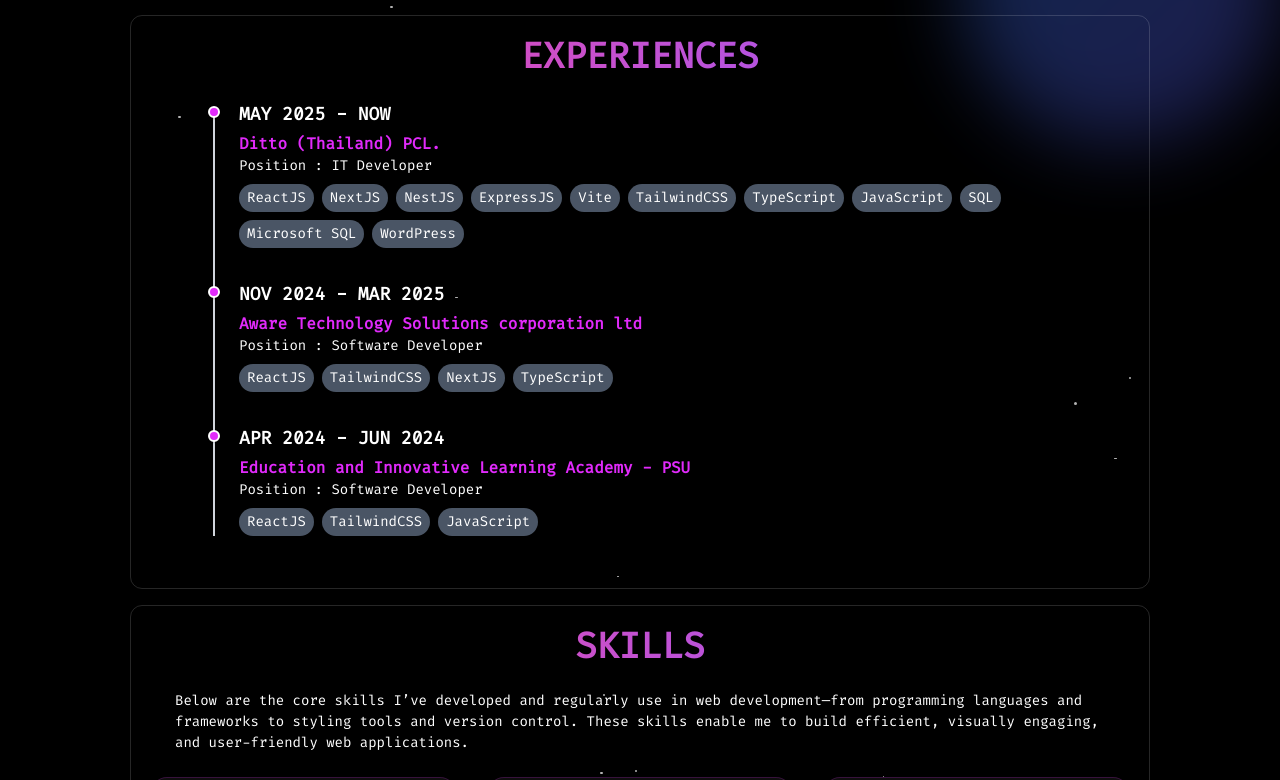
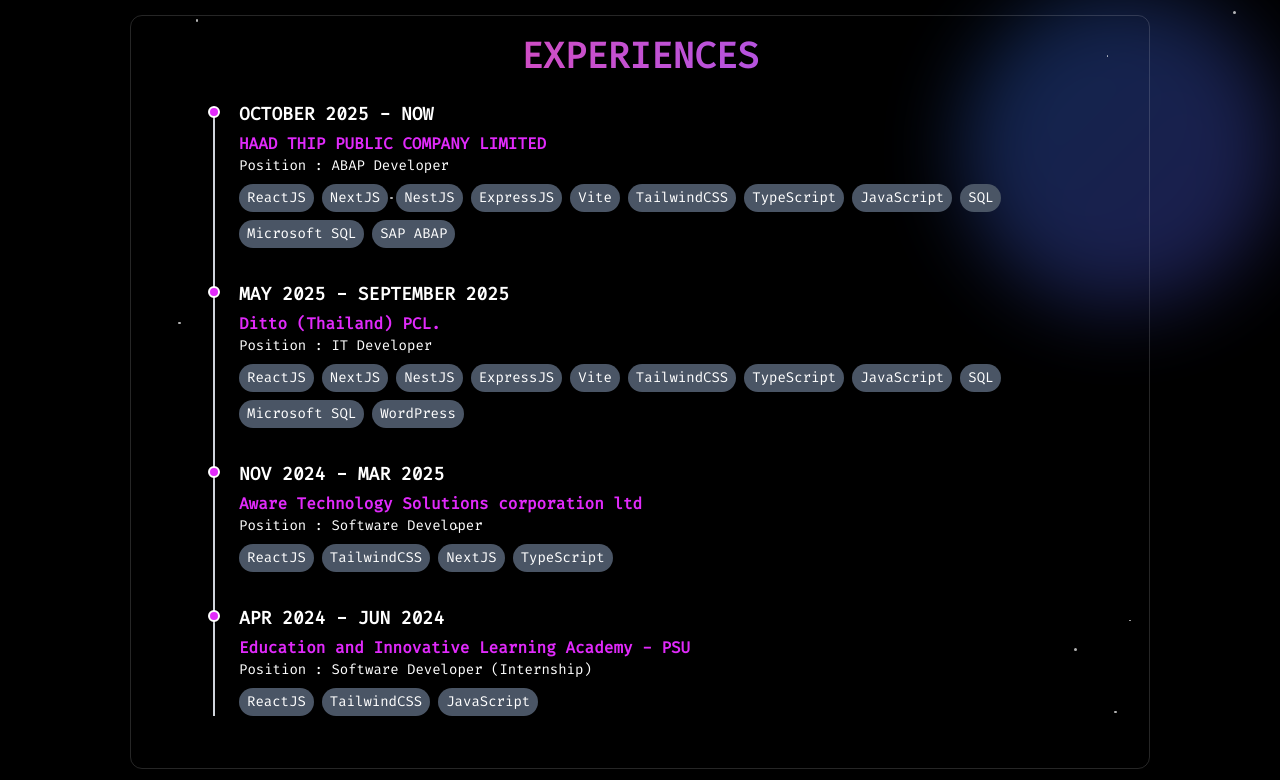
Before and after one commit to Bew60000/anw.website, a React (Vite) app: page / in a window 1280 px wide. Shown: the part 1380-2160 px from the top of the page. Built offline with nearby package versions, Linux system fonts and the light colour scheme.

Commit message:
Update New Job

```diff
--- a/src/components/content/Home.tsx
+++ b/src/components/content/Home.tsx
@@ -29,7 +29,7 @@
           </h1>
           <TypewriterEffect
             className="mb-6 text-lg font-extrabold text-cyan-500 sm:text-xl"
-            text="&gt; Full Stack developer"
+            text="&gt; ABAP Developer And Full Stack Developer"
             speed={100}
             pause={1500}
           />
--- a/src/components/magicui/scroll-based-velocity.tsx
+++ b/src/components/magicui/scroll-based-velocity.tsx
@@ -69,8 +69,8 @@
 
   const directionFactor = React.useRef<number>(1);
   useAnimationFrame((time, delta) => {
-     console.log("Current animation time:", time);
-    let moveBy = directionFactor.current * baseVelocity * (delta / (1000));
+    //  console.log("Current animation time:", time);
+    let moveBy = directionFactor.current * baseVelocity * (delta / 1000);
 
     if (velocityFactor.get() < 0) {
       directionFactor.current = -1;
@@ -110,7 +110,7 @@
   return (
     <div
       className={cn(
-        "relative w-full text-[24px] font-bold tracking-[-0.02em] text-white opacity-20 xs:text-[14px] md:leading-[1.5rem]",
+        "xs:text-[14px] relative w-full text-[24px] font-bold tracking-[-0.02em] text-white opacity-20 md:leading-[1.5rem]",
         className,
       )}
       {...props}
--- a/src/libs/Projects.ts
+++ b/src/libs/Projects.ts
@@ -1,4 +1,19 @@
 export const projects = [
+  {
+    title: "Time Sheet : Ditto",
+    description:
+      "A monthly work tracking system used for submitting tasks, reviewing progress, and approving employee time sheets. Built with a clean interface for efficient workflow and record management.",
+    techStack: [
+      "TypeScript",
+      "ReactJS",
+      "Tailwind",
+      "Vite",
+      "ExpressJS",
+      "MSSQL",
+    ],
+    link: "",
+    image: "/images/TimeSheetDitto.png",
+  },
   {
     title: "Portfolio Website",
     description:
--- a/src/libs/Resume.ts
+++ b/src/libs/Resume.ts
@@ -18,17 +18,36 @@
 
 export const skills = {
   framework: ["NextJS", " ReactJS", "ExpressJS", "NestJS"],
-  languages: ["JavaScript", "TypeScript", "SQL"],
-  UI_styling: ["TailwindCSS", "Tailwind Merge", "HTML", "CSS"],
-  version_control: ["Git", "Git Control", "GitHub", "GitLab"],
+  languages: ["JavaScript", "TypeScript", "SQL", "SAP ABAP"],
+  UI_styling: ["TailwindCSS", "Tailwind Merge", "HTML", "CSS", "Shadcn UI"],
+  version_control: ["Git", "Git Control", "GitHub", "GitLab", "Bitbucket"],
   tools: ["VS Code", "Figma", "Milo", "Thunder Client", "PM2"],
-  database: ["PostgreSQL", "MicrosoftSQL", "MongoDB"],
+  database: ["PostgreSQL", "MicrosoftSQL", "MongoDB", "SAP ECC6"],
 };
 
 export const experience = [
   {
+    start: "OCTOBER 2025",
+    end: "NOW",
+    company: "HAAD THIP PUBLIC COMPANY LIMITED",
+    position: "ABAP Developer",
+    skills: [
+      "ReactJS",
+      "NextJS",
+      "NestJS",
+      "ExpressJS",
+      "Vite",
+      "TailwindCSS",
+      "TypeScript",
+      "JavaScript",
+      "SQL",
+      "Microsoft SQL",
+      "SAP ABAP",
+    ],
+  },
+  {
     start: "MAY 2025",
-    end: "NOW",
+    end: "SEPTEMBER 2025",
     company: "Ditto (Thailand) PCL.",
     position: "IT Developer",
     skills: [
@@ -56,7 +75,7 @@
     start: "APR 2024",
     end: "JUN 2024",
     company: "Education and Innovative Learning Academy - PSU",
-    position: "Software Developer",
+    position: "Software Developer (Internship)",
     skills: ["ReactJS", "TailwindCSS", "JavaScript"],
   },
 ];
```
Also changed, not shown: public/images/TimeSheetDitto.png (added). Lines whose indentation alone changed are shown as unchanged.
